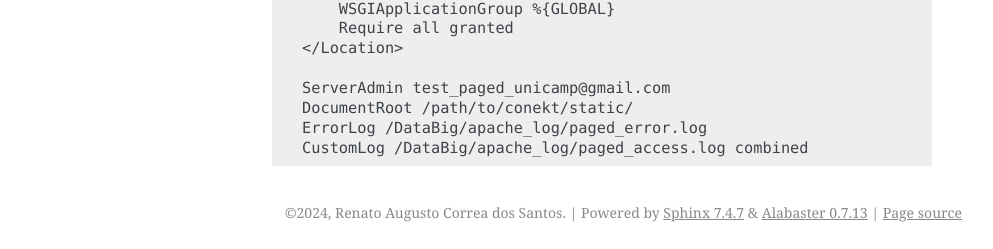
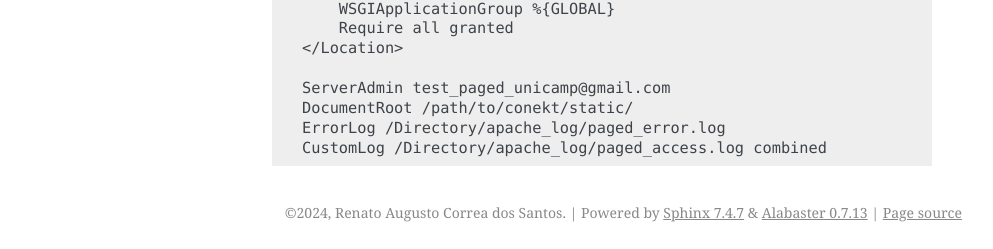
Before and after one commit to SantosRAC/conekt_grasses_microbiome, a Sphinx documentation site: the page built from CoNekT_Grasses_Microbiome/docs/source/apache_wsgi.md, in a window 1280 px wide. Shown: the part 1305-1554 px from the top of the page, without its empty margins (148-1141 px from the left). Built offline with Sphinx 7.4.7, drawn with Linux system fonts in a browser that asks for light colours; some of the changed text lies outside the part shown.

Commit message:
Changing wsgi instructions

```diff
--- a/CoNekT_Grasses_Microbiome/docs/source/apache_wsgi.md
+++ b/CoNekT_Grasses_Microbiome/docs/source/apache_wsgi.md
@@ -59,5 +59,5 @@ Configure apache, example below can be added to the default VirtualHost. A valid
 
     ServerAdmin test_paged_unicamp@gmail.com
     DocumentRoot /path/to/conekt/static/
-    ErrorLog /DataBig/apache_log/paged_error.log
-    CustomLog /DataBig/apache_log/paged_access.log combined
+    ErrorLog /Directory/apache_log/paged_error.log
+    CustomLog /Directory/apache_log/paged_access.log combined
```
